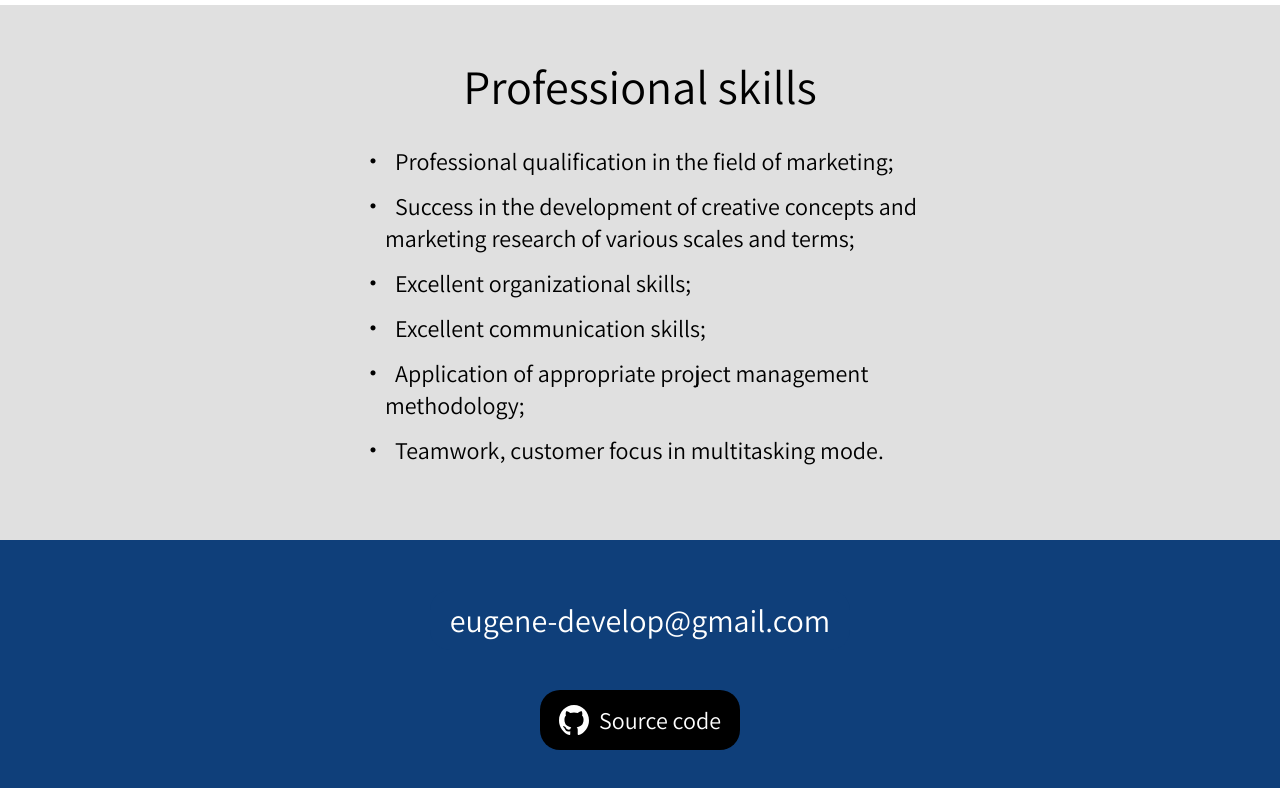
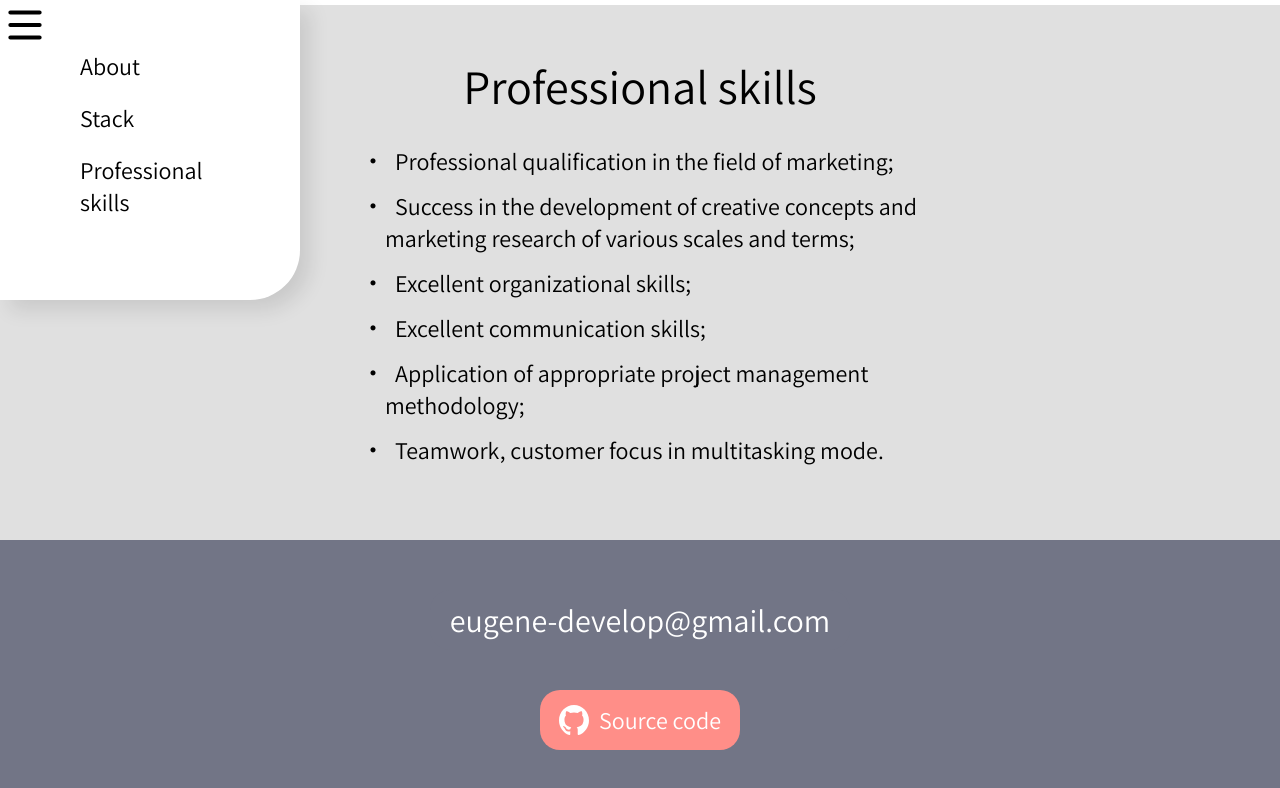
Before and after one commit to cforcookie/web-developer, a plain HTML site: page site/index.html in a window 1280 px wide. Both pictures are taken after a click on the element "eugene-develop@gmail.com". Shown: the part 1593-2381 px from the top of the page. Drawn offline with Linux system fonts and the light colour scheme.

Commit message:
Почти итоговая версия

```diff
--- a/scripts/main.js
+++ b/scripts/main.js
@@ -3,4 +3,42 @@
 function copyText() {
     let copyText = document.getElementById("textToCopy");
     navigator.clipboard.writeText(copyText.innerText);
-  }
+}
+
+function menuPop() {
+    document.getElementById("Menu").style.width = "300px";
+    document.getElementById("Menu").style.height = "300px";
+    document.getElementById("menuContent").style.opacity = "1";
+    document.getElementById("Menu").style.borderRadius = "0 0 50px 0";
+    document.getElementById("Menu").style.boxShadow = "10px 10px 20px rgba(0, 0, 0, 0.1)";
+
+}
+
+function menuPopLeave() {
+    document.getElementById("Menu").style.width = "50px";
+    document.getElementById("Menu").style.height = "50px";
+    document.getElementById("menuContent").style.opacity = "0";
+    document.getElementById("Menu").style.borderRadius = "0 0 15px 0";
+    document.getElementById("Menu").style.boxShadow = "0 0 0";
+}
+
+function scrollToElement(id) {
+    // Найти все ссылки начинающиеся на #
+    const anchors = document.querySelectorAll('a[href^="#"]')
+
+    // Цикл по всем ссылкам
+    for(let anchor of anchors) {
+        anchor.addEventListener("click", function(e) {
+
+        e.preventDefault() // Предотвратить стандартное поведение ссылок
+
+        // Атрибут href у ссылки, если его нет то перейти к body (наверх не плавно)
+        const goto = anchor.hasAttribute('href') ? anchor.getAttribute('href') : 'body'
+        // Плавная прокрутка до элемента с id = href у ссылки
+        document.querySelector(goto).scrollIntoView({
+          behavior: "smooth",
+          block: "start"
+        })
+    })
+}
+}
--- a/site/index.html
+++ b/site/index.html
@@ -4,6 +4,7 @@
     <meta charset="UTF-8">
     <meta http-equiv="X-UA-Compatible" content="IE=edge">
     <meta name="viewport" content="width=device-width, initial-scale=1.0">
+    <link rel="shortcut icon" href="../images/logo.svg" type="image/x-icon">
     <link rel="shortcut icon" href="" type="image/x-icon">
     <link rel="preconnect" href="https://fonts.googleapis.com">
     <link rel="preconnect" href="https://fonts.gstatic.com" crossorigin>
@@ -13,9 +14,19 @@
     <title>Web developer</title>
 </head>
 <body>
+    <header>
+        <div class="menu" id="Menu" onmouseover="menuPop()" onmouseleave="menuPopLeave()">
+            <img class="menuButton" src="../images/menu.svg" alt="logo">
+            <div id="menuContent">
+                <a class="aboutLink" id="link0" href="#top" onclick="scrollToElement(top)">About</a>
+                <a class="aboutLink" id="link1" href="#center" onclick="scrollToElement(center)">Stack</a>
+                <a class="aboutLink" id="link3" href="#bottom" onclick="scrollToElement(bottom)">Professional skills</a>
+            </div>
+        </div>
+    </header>
     <div class="app" id="js-container">
         <div class="backgroundContainer">
-            <img class="headerImg" src="../images/headerBackgroud.jpg" alt="header">
+            <img class="headerImg" src="../images/minimalism-wallpaper.png" alt="header">
         </div>
         <div class="photoPosition">
             <img class="photo" src="../images/photo.png" alt="">
@@ -24,17 +35,17 @@
                 <span class="fio">Eugene Mario</span>
                 <span class="underFio">Full stack web-developer</span>
                 <div class="socialMain">
-                    <a class="moveTo" href="">
+                    <a class="moveTo" href="https://twitter.com/Myawcev" target = "_ blank">
                         <div class="pop">
                             <img class="socialMedia" src="../images/twitter.svg" alt="twitter">
                         </div>
                     </a>
-                    <a class="moveTo" href="">
+                    <a class="moveTo" href="https://github.com/cforcookie" target = "_ blank">
                         <div class="pop2">
                             <img class="socialMedia" src="../images/github.svg" alt="github">
                         </div>
                     </a>
-                    <a class="moveTo" href="">
+                    <a class="moveTo" href="https://t.me/Flotry" target = "_ blank">
                         <div class="pop3">
                             <img class="socialMedia" src="../images/telegram.svg" alt="telegram">
                         </div>
@@ -42,15 +53,15 @@
                 </div>
             </div>
         </div>
-        <div class="aboutContainer">
+        <div class="aboutContainer" id="top">
             <span class="header">ABOUT</span>
             <p class="textContainer">My name is Eugene and I am a full stack developer. I've been working on freelancing for a few years now and I like the freedom and flexibility of this format. I live in Russia, but my clients are from different countries and spheres. I know how to create websites and applications from scratch, using different technologies and programming languages. I am interested in learning new things and solving complex problems. I love my job and consider myself a happy person.</p>
         </div>
-        <div class="stackContainer">
+        <div class="stackContainer" id="center">
             <span class="header">STACK</span>
             <p class="textContainer">I build sites and applications using the <span class="mdb">M</span><span class="expr">E</span><span class="react">R</span><span class="node">N</span> technology stack, which includes <span class="mdb">MongoDB</span>, <span class="expr">Express</span>, <span class="react">React</span>, and <span class="node">Node.js</span>. This allows me to develop fast, modern and interactive web projects in <span class="js">JavaScript</span>.</p>
         </div>
-        <div class="profContainer">
+        <div class="profContainer" id="bottom">
             <span class="header">Professional skills</span>
             <div class="textContainer">
                 <ul>
@@ -65,8 +76,8 @@
         </div>
         <footer class="footerContainer">
             <span onclick="copyText()" class="mailAdress" id="textToCopy">eugene-develop@gmail.com</span>
-            <a class="socialFooter" href="">
-                <img class="socialMediaBottom" src="../images/source.svg" alt="vk">
+            <a class="socialFooter" href="https://github.com/cforcookie/----------------" target = "_ blank">
+                <img class="socialMediaBottom" src="../images/source.svg" alt="source code">
                 <span class="source">Source code</span>
             </a>
         </footer>
--- a/styles/main.css
+++ b/styles/main.css
@@ -3,7 +3,7 @@
     --text-color-revers:#ffffff;
     --section-color-white:#ffffff;
     --section-color-grey:#e0e0e0;
-    --footer-color:#0f3f7a;
+    --footer-color:#727586;
 }
 
 * {
@@ -14,6 +14,59 @@ body {
     margin: 0;
     font-family: 'Assistant', sans-serif;
     background-color: var(--section-color-white);
+}
+
+header {
+    position: fixed;
+    display: flex;
+}
+
+.menu {
+    display: flex;
+    justify-content: start;
+    align-items: start;
+    flex-direction: column;
+    width: 50px;
+    height: 50px;
+    background-color: #ffffff;
+    border-radius: 0 0 15px 0;
+    transition: all 0.3s ease-in-out;
+}
+
+#menuContent {
+    padding-top: 50px;
+    padding-left: 80px;
+    opacity: 0;
+    width: 100px;
+    display: flex;
+    justify-content: start;
+    align-items: start;
+    flex-direction: column;
+    gap: 20px;
+    transition: all 0.1s ease-in-out;
+}
+
+.aboutLink {
+    color: var(--text-color);
+    text-decoration: none;
+    font-size: 24px;
+}
+
+.aboutLink:hover {
+    color: #feab8b;
+}
+
+.menuButton {
+    position: fixed;
+    width: 50px;
+}
+
+.navigation {
+    position: fixed;
+    display: flex;
+    justify-content: center;
+    align-items: start;
+    flex-direction: column;
 }
 
 .progress{
@@ -55,7 +108,7 @@ body {
     justify-content: center;
     justify-items: center;
     position: absolute;
-    top: 30%;
+    top: 32%;
 }
 
 .photo {
@@ -256,11 +309,11 @@ li {
     width: 420px;
     height: 60px;
     background-color: var(--footer-color);
-    transition: background-color 0.1s;
+    transition: background-color 0.2s;
 }
 
 .mailAdress:hover {
-    background-color: #3d82d7;
+    background-color: #bea29f;
 }
 
 .socialMediaBottom {
@@ -274,7 +327,7 @@ li {
 
 
 .socialFooter {
-    background-color: var(--text-color);
+    background-color: #ff8e88;
     width: 200px;
     transition: width 0.2s;
     height: 60px;
```
Also changed, not shown: images/logo.svg (added), images/menu.svg (added), 4 other files.
